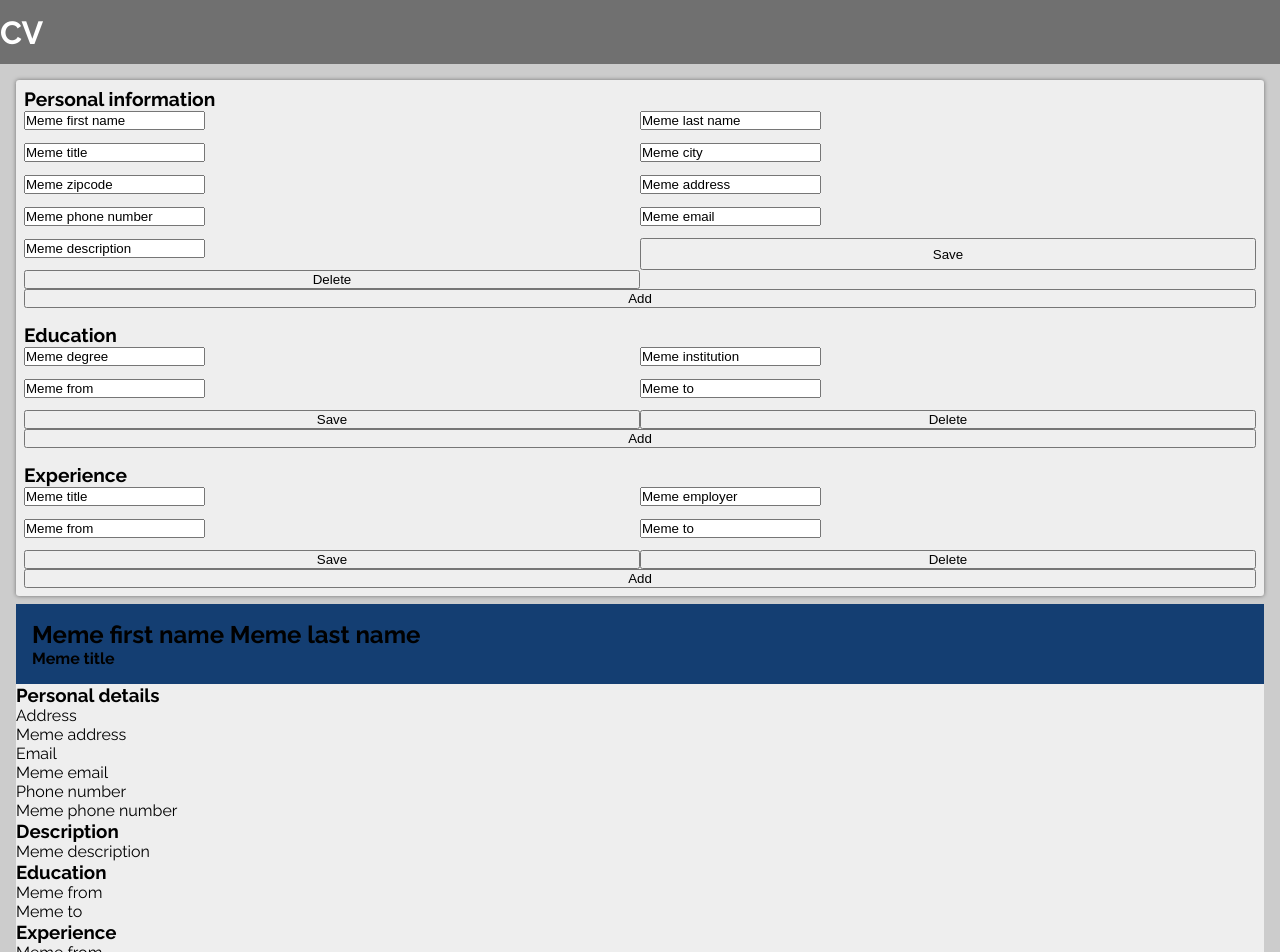
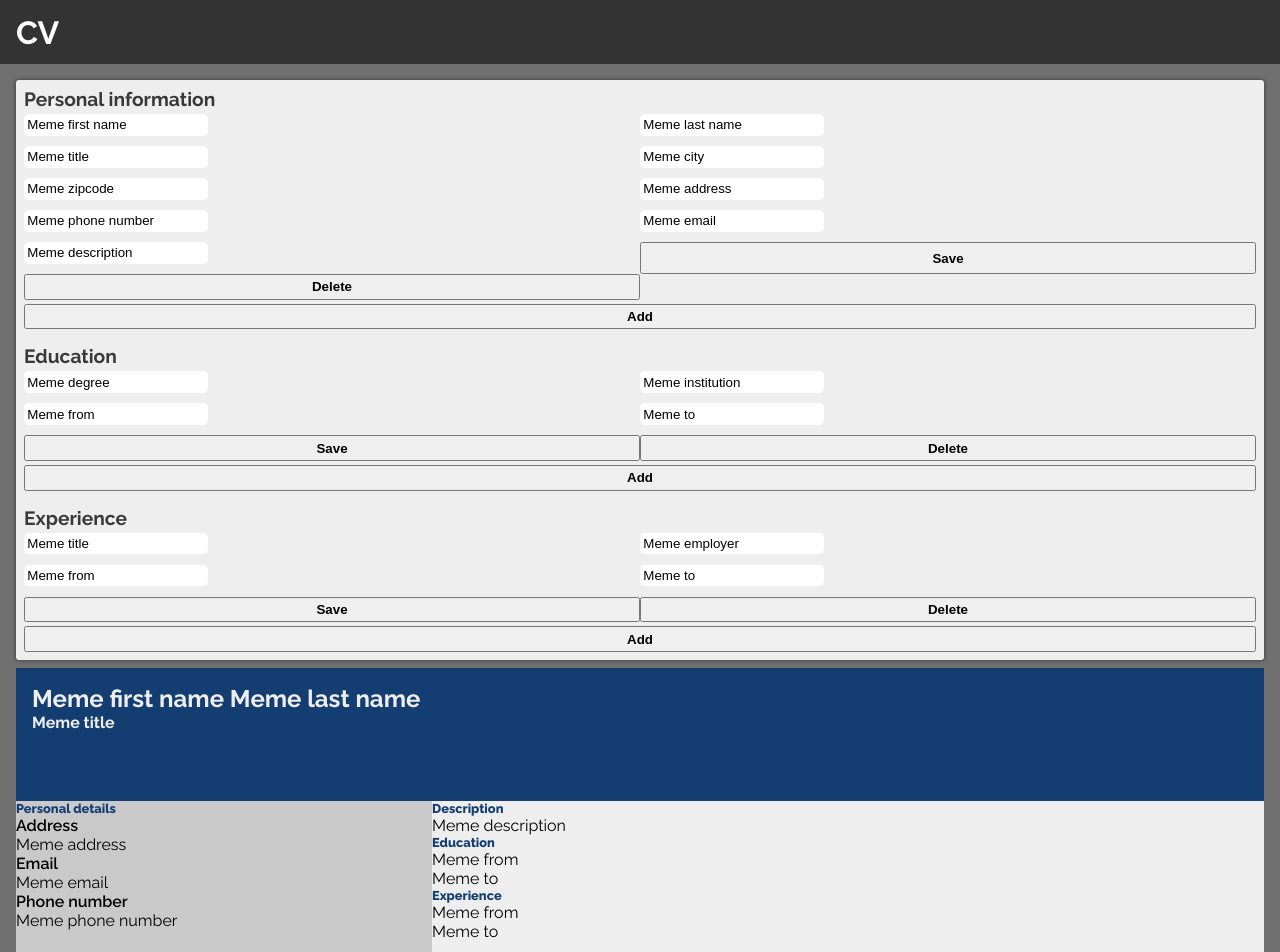
Before and after one commit to junskih/cv, a React (Create React App) app: page / in a window 1280 px wide. Shown: the top 952 px of the page. Built offline with nearby package versions, Linux system fonts and the light colour scheme.

Commit message:
Add some styles

```diff
--- a/src/App.css
+++ b/src/App.css
@@ -1,15 +1,19 @@
 @import url('https://fonts.googleapis.com/css2?family=Raleway:ital,wght@0,100;0,200;0,300;0,400;0,500;0,600;0,700;0,800;0,900;1,100;1,200;1,300;1,400;1,500;1,600;1,700;1,800;1,900&display=swap');
 
 :root {
-  --color-background: #cccccc;
-  --color-header: #707070;
+  /*--color-background: #cccccc;*/
+  --color-background: #707070;
+  --color-header: #333333;
   --color-form: #eeeeee;
+  --color-form-section-title: #393939;
+  --color-cv-sidebar: #c9c9c9;
   --color-cv-header: #143e72;
 }
 
 * {
   margin: 0;
   padding: 0;
+  box-sizing: border-box;
 }
 
 body {
@@ -20,20 +24,18 @@ body {
 header {
   display: flex;
   align-items: center;
-  width: 100vw;
   height: 4em;
   background-color: var(--color-header);
   color: white;
   font-weight: 400;
+  padding: 0 0 0 1em;
 }
 
 main {
   display: grid;
-  width: 100vw;
   height: auto;
   min-height: 100vh;
   padding: 1em 1em 0 1em;
-  box-sizing: border-box;
   gap: 0.5em;
 }
 
@@ -52,26 +54,64 @@ main {
 
 .form-section-title {
   font-size: 1.2em;
+  color: var(--color-form-section-title);
 }
 
 .form-entry {
   display: grid;
   grid-template-columns: 1fr 1fr;
+  padding: 0.25em 0;
 }
 
 .form-field {
   height: 2em;
 }
 
+.form-field input {
+  padding: 0.25em;
+  border-radius: 5px;
+  border: none;
+}
+
+.form-button {
+  padding: 0.25em;
+  font-weight: 600;
+}
+
 .cv {
+  display: grid;
   background-color: var(--color-form);
+  width: 100%;
+  height: 100vh;
+  grid-template-columns: 1fr 2fr;
+  grid-template-rows: 1fr 5fr;
+  grid-template-areas:
+  'header header'
+  'sidebar main';
 }
 
 .cv-header {
+  grid-area: header;
   padding: 1em;
   background-color: var(--color-cv-header);
+  color: var(--color-form);
 }
 
-.cv-name {
-  color: white;
+.cv-sidebar {
+  grid-area: sidebar;
+  background-color: var(--color-cv-sidebar);
 }
+
+.cv-section {
+  width: 100%;
+}
+
+.cv-section-title {
+  color: var(--color-cv-header);
+  font-size: 0.8em;
+  font-weight: 800;
+}
+
+.cv-sidebar-entry-title {
+  font-weight: 600;
+}
```
